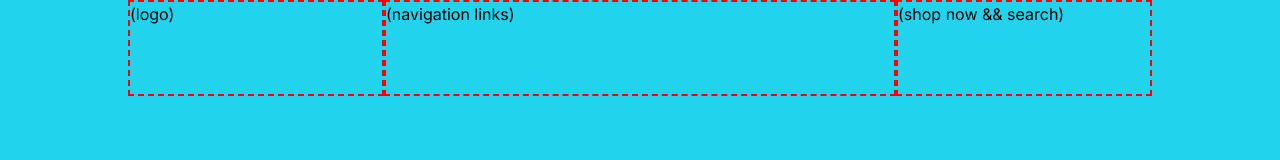
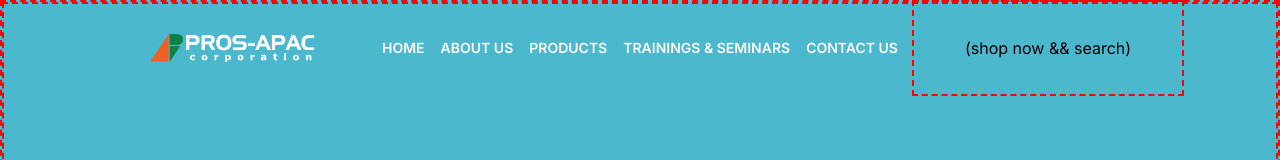
Before and after one commit to na14n/pac, a Next.js app: page / in a window 1280 px wide. Shown: the top 160 px of the page. Built offline with nearby package versions, Linux system fonts and the light colour scheme; no server answers.

Commit message:
Added Jotai & Header Component
- Added Jotai plugin
- Created an Atom State for Header
- Created the Header Component

```diff
--- a/app/page.js
+++ b/app/page.js
@@ -1,13 +1,15 @@
-import { MyComponent } from "@/components"
+import { MyComponent, Hero } from "@/components"
+import { client } from "@/lib/apollo"
 
 export default function Home() {
   return (
-    <main class="w-full flex flex-col items-center justify-center">
-      <div className='w-full h-[100vh] bg-cyan-400'>
-      <MyComponent/>
+    <main className="w-full flex flex-col items-center justify-center">
+      <div className='w-full h-full bg-cyan-400'>
+        <Hero />
       </div>
-
-      <div className='w-full h-[100vh] bg-green-400'></div>
+      <div className='w-full h-[100vh] bg-green-400'>
+        <MyComponent />
+      </div>
     </main>
   )
 }
--- a/components/header.js
+++ b/components/header.js
@@ -1,17 +1,54 @@
-import { useInView } from 'react-intersection-observer';
+'use client';
+import { Provider, atom, useAtom } from "jotai";
+import { HeaderStateAtom } from "@/lib/stores/headerState";
 
 const Header = () => {
 
-    // const { ref, inView, entry } = useInView();
-    let isExpanded;
+    let [headerState] = useAtom(HeaderStateAtom);
+
+    const links = [
+        {
+            link: 'home',
+            href: '#'
+        },
+        {
+            link: 'about us',
+            href: '#'
+        },
+        {
+            link: 'products',
+            href: '#'
+        },
+        {
+            link: 'trainings & seminars',
+            href: '#'
+        },
+        {
+            link: 'contact us',
+            href: '#'
+        },
+    ]
 
     return (
-        <div class="min-h-24 h-24 max-h-24 w-full fixed top-0 flex justify-center items-center px-32">
-            <div class="flex-shrink-0 h-full basis-1/4 test">(logo)</div>
-            <div class="flex-shrink-0 h-full basis-1/2 test">(navigation links)</div>
-            <div class="flex-shrink-0 h-full basis-1/4 test">(shop now && search)</div>
-        </div>
+        <Provider>
+            <div className={headerState ? 'min-h-24 h-24 max-h-24 w-full fixed top-0 flex justify-center items-center px-24 transition-all' : 'min-h-20 h-16 max-h-16 w-full fixed top-0 flex justify-center items-center px-20 bg-red-500 transition-all'}>
+                <div className="flex-shrink-0 h-full basis-1/4 flex justify-center items-center">
+                    <img src="/pac-white.png" className="w-[60%]"></img>
+                </div>
+                <div className="flex-shrink-0 h-full basis-1/2 flex justify-center items-center">
+                    {links.map((item, index) => (
+                        <a key={index} href={item.href} className="m-2">
+                            <div className="uppercase font-semibold text-sm text-[#fcfcfc]">{item.link}</div>
+                        </a>
+                    ))}
+                </div>
+                <div className="flex-shrink-0 h-full basis-1/4 test flex justify-center items-center">(shop now && search)</div>
+            </div>
+
+        </Provider>
     )
+
+
 }
 
 export default Header;
--- /dev/null
+++ b/components/hero.js
@@ -0,0 +1,30 @@
+'use client';
+import { Provider, atom, useAtom } from "jotai";
+import { useEffect } from "react";
+import { useInView } from "react-intersection-observer";
+import { HeaderStateAtom } from "@/lib/stores/headerState";
+
+const Hero = () => {
+    const { ref, inView } = useInView();
+    let [headerState, setHeaderState] = useAtom(HeaderStateAtom);
+    if (inView == true) {
+        setHeaderState(true);
+       console.log('HEADER STATE: ',headerState);
+       console.log('INVIEW: ',inView);
+    } else {
+        setHeaderState(false);
+        console.log('HEADER STATE: ',headerState);
+        console.log('INVIEW: ',inView);
+    }
+
+
+    return (
+        <div className="w-full h-full test flex justify-center items-center bg-red-500/10">
+            <div ref={ref} className="w-full h-[100vh] test flex justify-center items-center bg-red-500/10">
+                (hero banner)
+            </div>
+        </div>
+    )
+}
+
+export default Hero;
--- a/components/index.js
+++ b/components/index.js
@@ -1,6 +1,7 @@
 import Header from './header'
 import MyComponent from './test'
+import Hero from './hero'
 
 export {
-    Header, MyComponent
+    Header, MyComponent, Hero
 }
--- a/components/test.js
+++ b/components/test.js
@@ -25,7 +25,7 @@ async function getPosts() {
 }
 
 let posts = await getPosts();
-console.log(posts);
+// console.log(posts);
 
 export default function MyComponent() {
     return (
--- /dev/null
+++ b/lib/stores/headerState.js
@@ -0,0 +1,3 @@
+import {atom } from "jotai";
+
+export const HeaderStateAtom = atom(true);
--- a/package.json
+++ b/package.json
@@ -15,11 +15,13 @@
     "eslint": "8.44.0",
     "eslint-config-next": "^12.0.4",
     "graphql": "^16.7.1",
+    "jotai": "^2.2.2",
     "next": "13.4.9",
     "postcss": "8.4.25",
     "react": "18.2.0",
     "react-dom": "18.2.0",
     "react-intersection-observer": "^9.5.2",
-    "tailwindcss": "3.3.2"
+    "tailwindcss": "3.3.2",
+    "zustand": "^4.3.9"
   }
 }
```
Also changed, not shown: public/pac-white.png (added), 1 other file (tests, documents, lock files or other folders).
